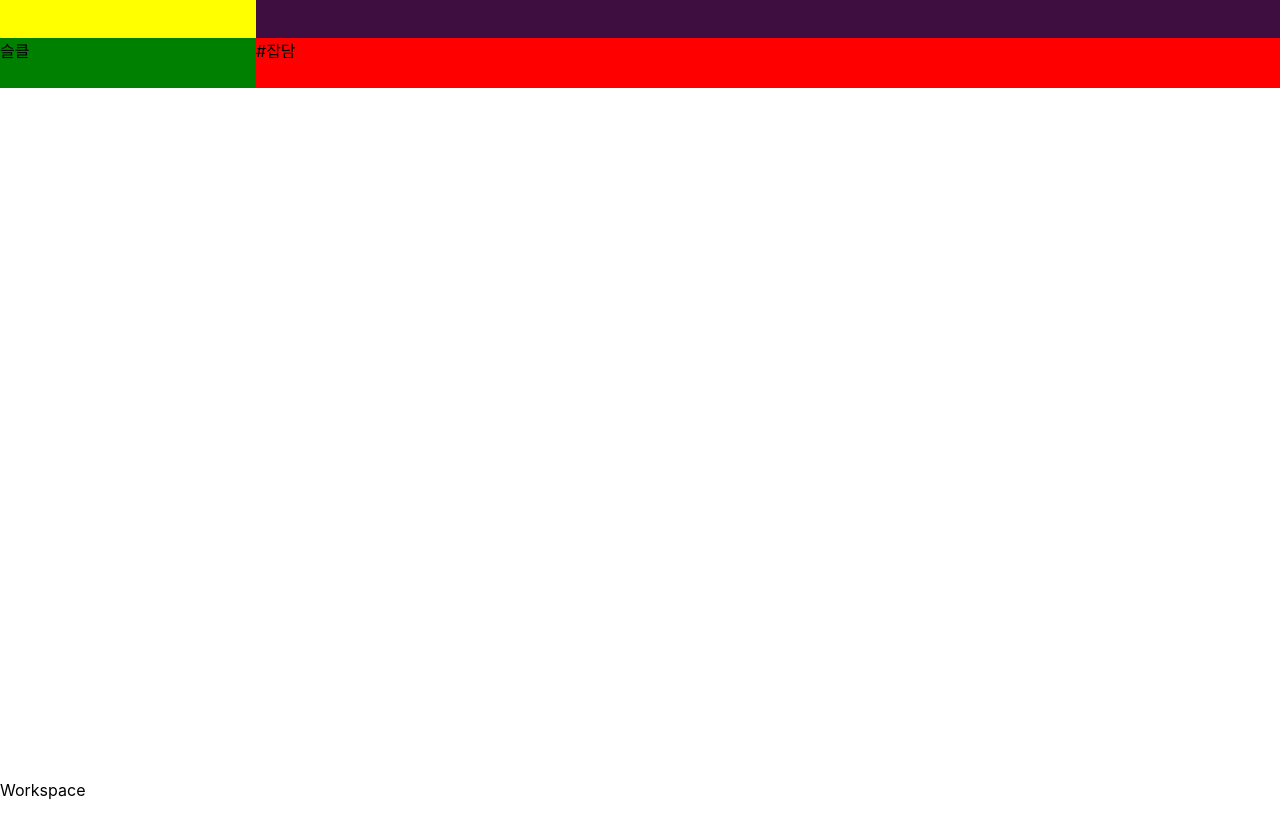
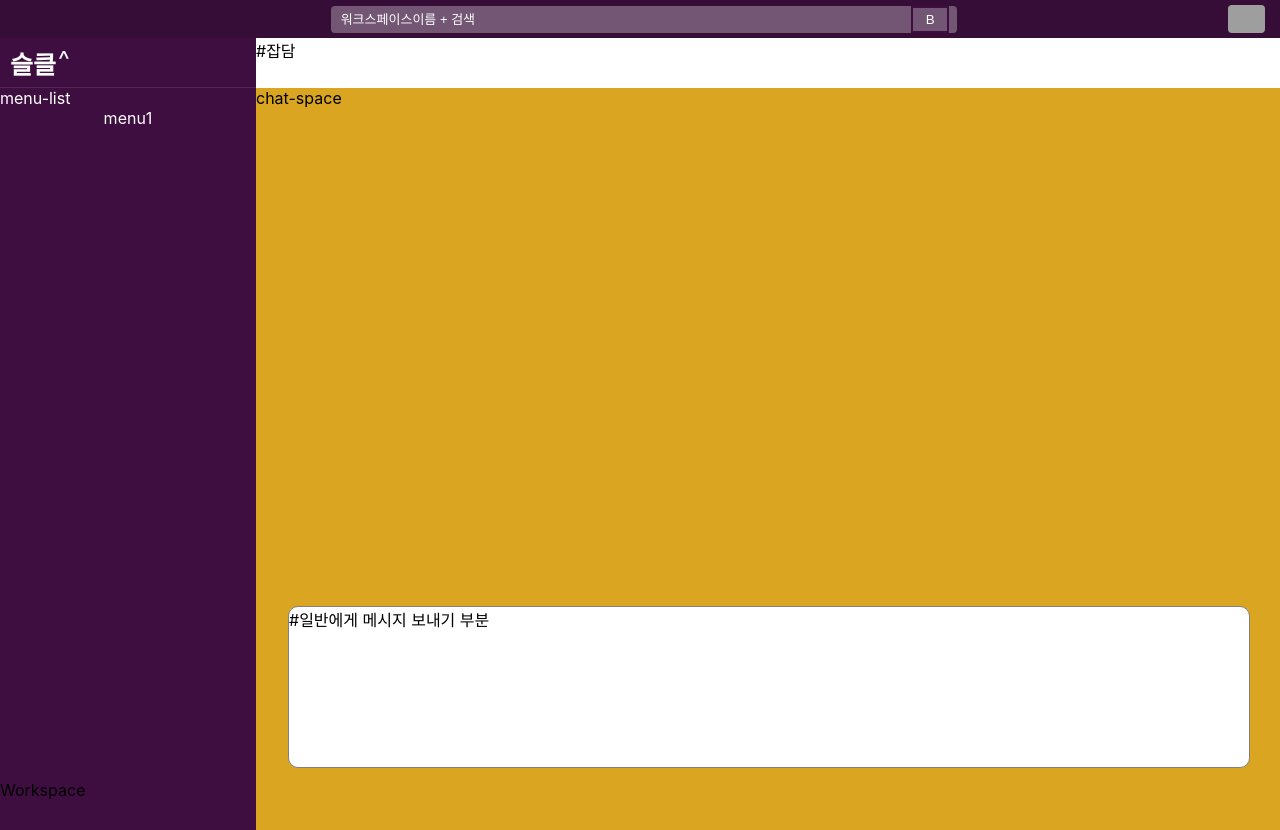
Before and after one commit to soft-rain/SlackClone, a React (Create React App) app: page /workspace in a window 1280 px wide. Before the commit the page ends 800 px from the top, so only its background shows below. Built offline with nearby package versions, Linux system fonts and the light colour scheme; grey boxes are pictures that could not be loaded.

Commit message:
Add : Workspace in progress

```diff
--- a/src/components/views/Workspace.css
+++ b/src/components/views/Workspace.css
@@ -4,33 +4,138 @@
   display: grid;
   grid-template-rows: 38px auto min-content;
   grid-template-columns: auto;
+  grid-template-areas: "top-bar" "workspace";
 }
 .top-bar {
   min-width: 0;
   display: flex;
   align-items: center;
   height: 38px;
-  background-color: rgb(63, 14, 64);
+  background-color: #350d36;
 }
 .top-bar-left {
   height: 38px;
-  background-color: yellow;
+  width: 20%;
+  /* background-color: yellow; */
 }
 .top-bar-right {
+  height: 38px;
   width: 20%;
+  /* background-color: orange; */
+  float: right;
+}
+.profile-wrap {
+  margin: 0 15px auto;
+  display: flex;
+  float: right;
   height: 38px;
-  background-color: yellow;
+  align-items: center;
+  justify-content: flex-end;
+}
+.profile-icon {
+  border-radius: 4px;
+  justify-content: right;
+  height: 28px;
+}
+
+.top-bar-search {
+  height: 38px;
+  display: flex;
+  justify-content: center;
+  align-items: center;
+}
+.top-bar-wrap {
+  width: 60%;
+}
+.searchInput {
+  display: block;
+  height: 25px;
+  width: 80%;
+  margin: 0;
+  border: none;
+  font-size: 13px;
+  border-radius: 4px;
+  background-color: rgba(255, 255, 255, 0.3);
+}
+::placeholder {
+  color: white;
+}
+.searchButton {
+  color: white;
+  height: 27px;
+  margin-left: -6%;
+  width: 5%;
+  border: rgb(63, 14, 64) 2px solid;
+  background-color: transparent !important;
 }
 .sub-bar {
   min-width: 0;
   display: flex;
+  width: 100%;
   height: 50px;
-  background-color: red;
 }
 .sub-bar1 {
   width: 20%;
-  background-color: blue;
+  display: flex;
+  justify-content: left;
+  align-items: center;
+  /* border: rgb(82, 38, 83); */
+  /* border-color: rgb(82, 38, 83); */
+  border-bottom: 1px solid rgba(255, 255, 255, 0.1);
+  background-color: rgb(63, 14, 64);
 }
-.sub-bar1 {
-  background-color: green;
+.sub-bar1-wrap {
+  display: flex;
+  color: white;
+  margin-left: 10px;
+  font-size: 25px;
 }
+.sub-bar1-text {
+  /* background-color: green; */
+  font-weight: bolder;
+}
+.sub-bar1-down {
+  margin-left: 2px;
+  /* background-color: green; */
+}
+.sub-bar2 {
+  background-color: white;
+}
+.main-workspace {
+  background-color: khaki;
+  display: flex;
+  width: 100%;
+  height: 100%;
+}
+.side-bar {
+  width: 20%;
+  height: 100%;
+  display: block;
+  background-color: #3f0e40;
+  color: white;
+}
+.menu-list {
+  text-align: center;
+}
+/* :hover {
+  background-color: rgb(82, 38, 83);
+} */
+.chat {
+  height: 100%;
+  display: block;
+  width: 80%;
+  background-color: goldenrod;
+}
+.send-message-box {
+  display: block;
+  background-color: white;
+  width: 75%;
+  height: 20%;
+  margin-bottom: 2.5%;
+  margin-left: 2.5%;
+  border-radius: 10px;
+  position: absolute;
+  bottom: 0;
+  float: left;
+  border: gray 1px solid;
+}
--- a/src/components/views/Workspace.js
+++ b/src/components/views/Workspace.js
@@ -6,13 +6,60 @@ export default function Workspace() {
     <div className="fullbox">
       <div className="top-bar">
         <div className="top-bar-left"></div>
-        <div className="top-bar-search"></div>
-        <div className="top-bar-right"></div>
+        <div className="top-bar-wrap">
+          <div className="top-bar-search">
+            <input
+              className="searchInput"
+              type="text"
+              placeholder="워크스페이스이름 + 검색"
+            ></input>
+            <button className="searchButton" type="submit">
+              B
+            </button>
+          </div>
+        </div>
+
+        <div className="top-bar-right">
+          <div className="profile-wrap">
+            <img //여기는 추후에 구글 계정 프로필 받고 수정해야함!
+              className="profile-icon"
+              src="https://ca.slack-edge.com/T01Q7MA3XGR-U01PE9HCWH5-gf381af91724-32"
+              srcset="https://ca.slack-edge.com/T01Q7MA3XGR-U01PE9HCWH5-gf381af91724-72 2x"
+              aria-hidden="true"
+              role="img"
+              alt=""
+            ></img>
+          </div>
+        </div>
       </div>
-      <div className="sub-bar">
-        <div className="sub-bar1">슬클</div>
-        <div className="sub-bar2">#잡담</div>
+      <div className="workspace">
+        <div className="sub-bar">
+          <div className="sub-bar1">
+            <div className="sub-bar1-wrap">
+              <div className="sub-bar1-text">슬클</div>
+              <div
+                className="sub-bar1-down"
+                type="chevron-down"
+                aria-hidden="true"
+              >
+                ^
+              </div>
+            </div>
+          </div>
+          <div className="sub-bar2">#잡담</div>
+        </div>
+        <div className="main-workspace">
+          <div className="side-bar">
+            menu-list
+            <div className="menu-list">menu1</div>
+          </div>
+          <div className="chat">
+            chat-space
+            <div className="send-message-box">#일반에게 메시지 보내기 부분</div>
+          </div>
+        </div>
       </div>
+
       <div>Workspace</div>
     </div>
   );
```
